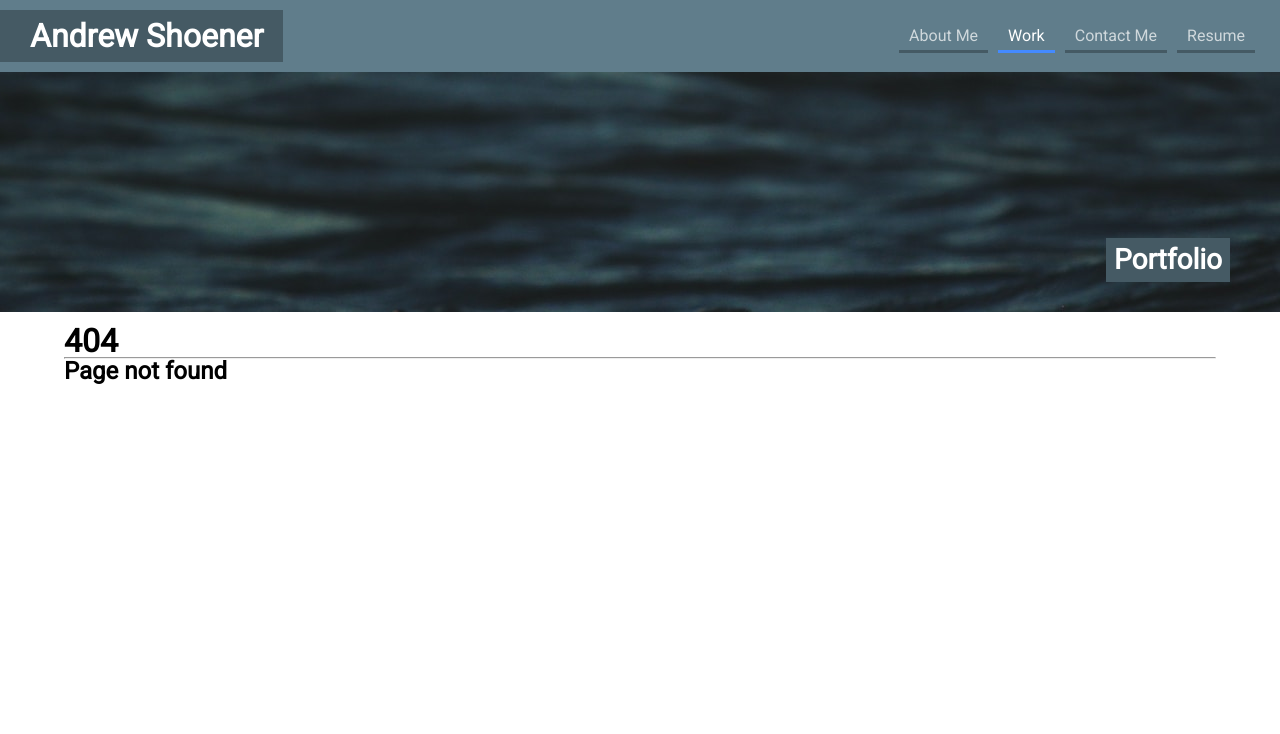
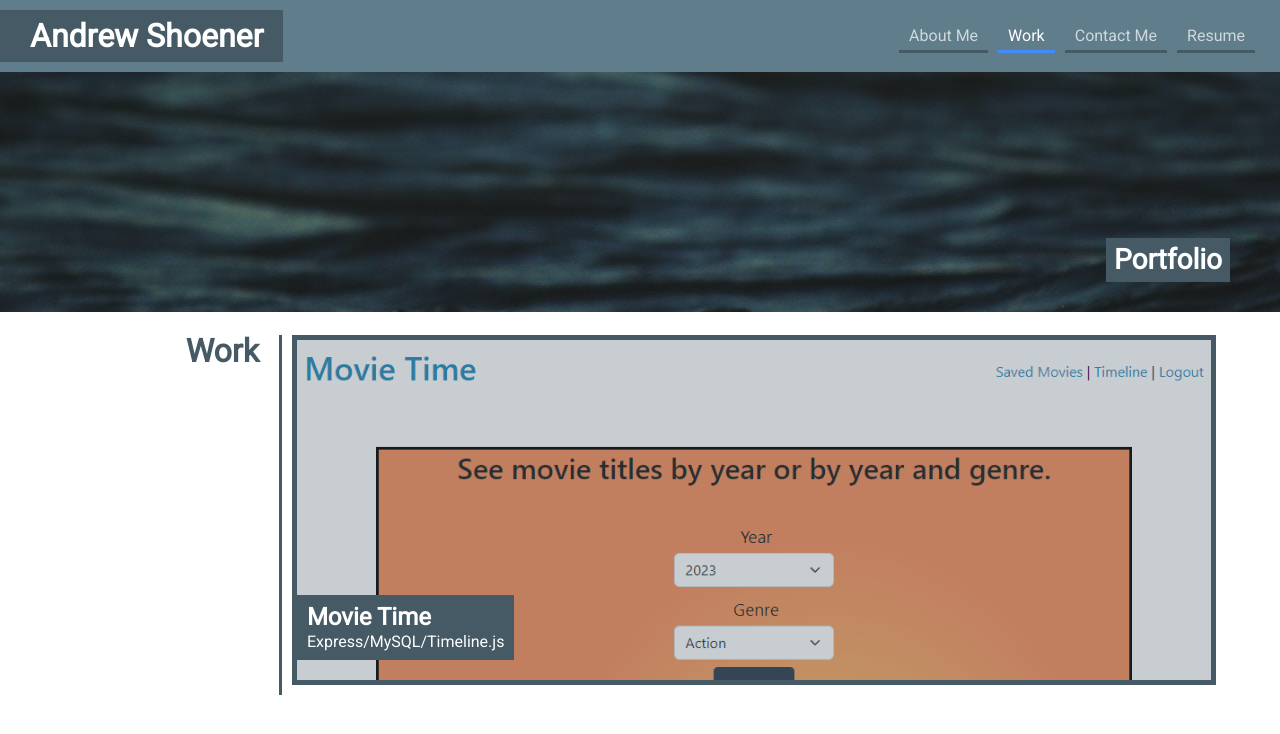
Before and after one commit to ashoener/react-portfolio, a React (Vite) app: page /work in a window 1280 px wide. Before the commit this address had no page. Shown: the top 734 px of the page. Built offline with nearby package versions, Linux system fonts and the light colour scheme.

Commit message:
Add work page and work card component

```diff
--- /dev/null
+++ b/src/components/work/Card.jsx
@@ -0,0 +1,17 @@
+export default ({ card, index: i }) => {
+  return (
+    <figure
+      className="portfolio-work-card"
+      id={i === 0 ? "primary-work-card" : ""}
+    >
+      <a href={card.link} target="_blank">
+        <img src={card.image} alt={card.title} />
+      </a>
+      <figcaption>
+        <h3>{card.title}</h3>
+        <p>{card.subtitle}</p>
+      </figcaption>
+      <div className="work-card-overlay"></div>
+    </figure>
+  );
+};
--- a/src/main.jsx
+++ b/src/main.jsx
@@ -7,6 +7,7 @@ import { createBrowserRouter, RouterProvider } from "react-router-dom";
 
 import ErrorPage from "./pages/error";
 import About from "./pages/about.jsx";
+import Work from "./pages/work.jsx";
 
 const router = createBrowserRouter([
   {
@@ -18,6 +19,10 @@ const router = createBrowserRouter([
         path: "/",
         element: <About />,
       },
+      {
+        path: "/work",
+        element: <Work />,
+      },
     ],
   },
 ]);
--- /dev/null
+++ b/src/pages/work.jsx
@@ -0,0 +1,31 @@
+import Card from "../components/work/Card.jsx";
+
+import movieTime from "/resources/images/movie-time.png";
+
+const cards = [
+  {
+    link: "https://movie-time.dev.133700.xyz/",
+    title: "Movie Time",
+    subtitle: "Express/MySQL/Timeline.js",
+    image: movieTime,
+  },
+];
+
+export default () => {
+  return (
+    <div className="portfolio-items">
+      <section id="work" className="portfolio-item">
+        <header className="portfolio-item-header">
+          <h1>Work</h1>
+        </header>
+        <article className="portfolio-item-content">
+          <div className="portfolio-work-cards">
+            {cards.map((card, i) => (
+              <Card card={card} index={i} key={card.title} />
+            ))}
+          </div>
+        </article>
+      </section>
+    </div>
+  );
+};
```
